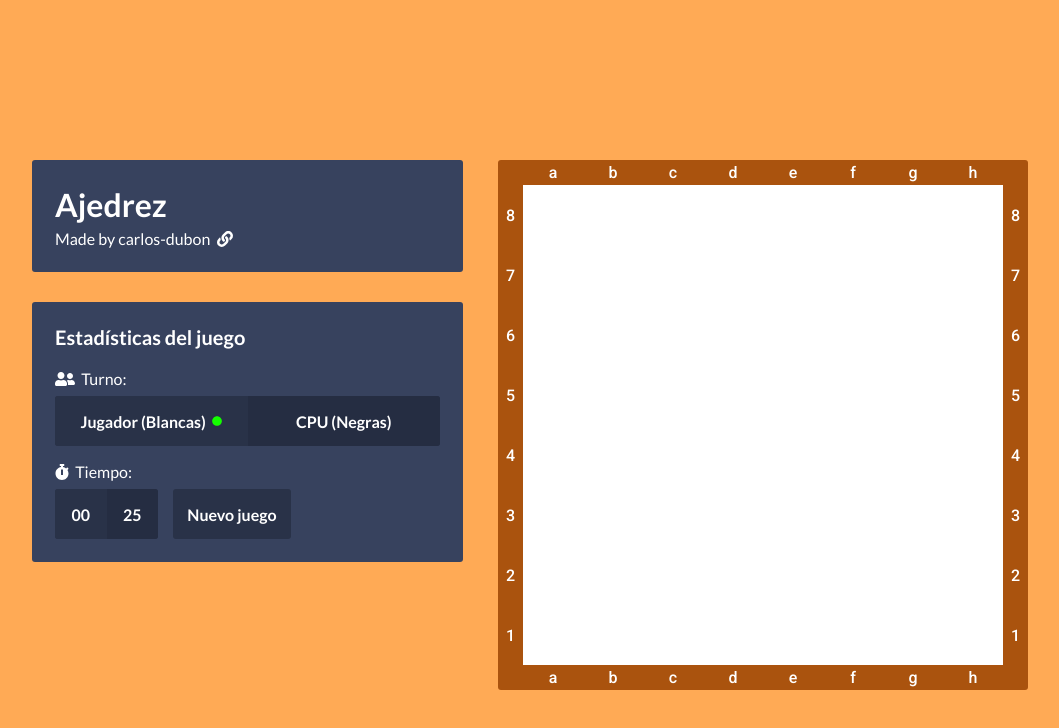
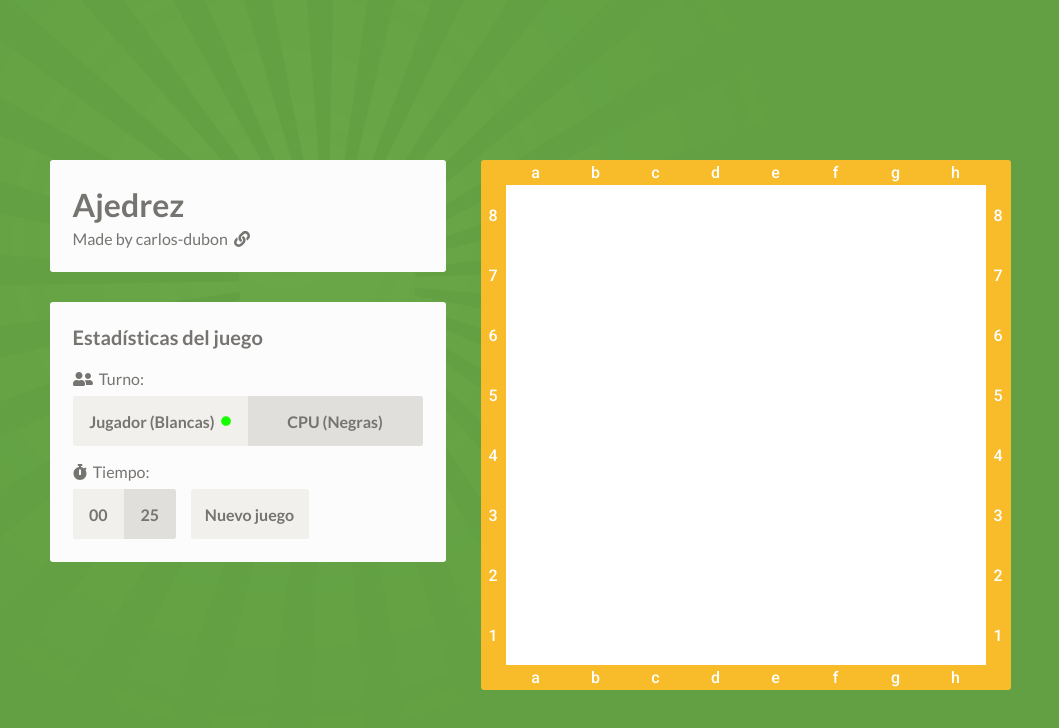
Before and after one commit to carlos-dubon/chess, a website built with webpack: page src/index.html in a window 1280 px wide. Shown: the whole page, without its empty margins (110-1169 px from the left). Built offline with nearby package versions, Linux system fonts and the light colour scheme.

Commit message:
New theme

```diff
--- a/src/index.html
+++ b/src/index.html
@@ -25,7 +25,7 @@
           <h1>Ajedrez</h1>
           <p>
             Made by
-            <a href="https://carlos-dubon.github.io/"
+            <a href="https://github.com/carlos-dubon"
               >carlos-dubon&nbsp;&nbsp;<i class="fas fa-link"></i
             ></a>
           </p>
--- a/src/scss/_constants.scss
+++ b/src/scss/_constants.scss
@@ -1,9 +1,9 @@
 $boardSize: 480px;
 $tileSize: 60px;
 $boardTileSize: calc($boardSize/8);
-$pieceColor: #773b0a;
+$pieceColor: #1a1818;
 $boardBorder: #f4f4f4;
-$lightTile: #f3eded;
-$darkTile: #f5c16c;
-$appBackground: #ffaa55;
+$lightTile: #eae9d2;
+$darkTile: #4b7399;
+$appBackground: #62a043;
 $activeColor: rgba(170, 83, 14, 0.8);
--- a/src/scss/_container.scss
+++ b/src/scss/_container.scss
@@ -8,6 +8,7 @@
   height: 530px;
   overflow: hidden;
   border-radius: 3px;
+  $border: #f8bc2b;
   .row-1,
   .row-3 {
     color: white;
@@ -18,7 +19,7 @@
     align-items: center;
     height: 25px;
     width: 100%;
-    background-color: #aa530e;
+    background-color: $border;
     .col-empty {
       width: 25px;
     }
@@ -42,7 +43,7 @@
       flex-direction: column;
       width: 25px;
       height: 100%;
-      background-color: #aa530e;
+      background-color: $border;
       .y-label {
         color: white;
         font-family: "Roboto", sans-serif;
--- a/src/scss/_loader.scss
+++ b/src/scss/_loader.scss
@@ -3,7 +3,7 @@
   position: absolute;
   top: 0;
   left: 0;
-  background: #ffaa55;
+  background: #62a043;
   display: flex;
   flex-direction: column;
   width: 100%;
@@ -15,7 +15,7 @@
 #box {
   width: 60px;
   height: 60px;
-  background: #37425e;
+  background: #f8bc2b;
   animation: animate 0.5s linear infinite;
   border-radius: 3px;
 }
--- a/src/scss/main.scss
+++ b/src/scss/main.scss
@@ -14,12 +14,17 @@ a {
   color: inherit;
 }
 
+
 body {
   height: 100vh;
   display: flex;
   justify-content: center;
   align-items: center;
   background-color: $appBackground;
+  background: url("../images/aurora.png");
+  background-position: center center;
+  background-repeat: no-repeat;
+  background-size: cover;
 }
 
 .board {
@@ -84,17 +89,17 @@ body {
   flex-direction: row;
   height: $boardSize;
   .game-stats {
-    width: 431px;
+    width: 396px;
     font-family: "Lato", sans-serif;
     margin-right: 35px;
     .header {
       display: flex;
       flex-direction: column;
       justify-content: center;
-      color: white;
-      width: 431px;
+      color: #767471;
+      width: 396px;
       height: 112px;
-      background: #37425e;
+      background: #fcfcfc;
       border-radius: 3px;
       padding: 23px;
       h1 {
@@ -112,12 +117,12 @@ body {
     }
 
     .stats {
-      color: white;
+      color: #767471;
       padding: 23px;
       margin-top: 30px;
-      background: #37425e;
+      background: #fcfcfc;
       border-radius: 3px;
-      width: 431px;
+      width: 396px;
       // height: 265px;
       h2 {
         font-weight: bold;
@@ -132,9 +137,9 @@ body {
       .players {
         display: flex;
         flex-direction: row;
-        width: 385px;
+        width: 350px;
         height: 50px;
-        background: #293248;
+        background: #F2F0ED;
         font-weight: bold;
         font-size: 16px;
         border-radius: 3px;
@@ -144,7 +149,7 @@ body {
           display: flex;
           justify-content: center;
           align-items: center;
-          background: #293248;
+          background: #F2F0ED;
           width: 50%;
           border-top-left-radius: 3px;
           border-bottom-left-radius: 3px;
@@ -153,7 +158,7 @@ body {
           display: flex;
           justify-content: center;
           align-items: center;
-          background: #252d42;
+          background: #e0dfdc;
           width: 50%;
           border-top-right-radius: 3px;
           border-bottom-right-radius: 3px;
@@ -174,7 +179,7 @@ body {
         flex-direction: row;
         width: 103px;
         height: 50px;
-        background: #293248;
+        background: #F2F0ED;
         font-weight: bold;
         font-size: 16px;
         border-radius: 3px;
@@ -184,7 +189,7 @@ body {
           display: flex;
           justify-content: center;
           align-items: center;
-          background: #293248;
+          background: #F2F0ED;
           width: 50%;
           border-top-left-radius: 3px;
           border-bottom-left-radius: 3px;
@@ -193,7 +198,7 @@ body {
           display: flex;
           justify-content: center;
           align-items: center;
-          background: #252d42;
+          background: #e0dfdc;
           width: 50%;
           border-top-right-radius: 3px;
           border-bottom-right-radius: 3px;
@@ -206,13 +211,13 @@ body {
         align-items: center;
         width: 118px;
         height: 50px;
-        background: #293248;
+        background: #F2F0ED;
         border-radius: 3px;
         font-weight: bold;
         font-size: 16px;
         transition: 0.3s;
         &:hover {
-          background: #252d42;
+          background: #e0dfdc;
         }
       }
     }
--- a/webpack.config.js
+++ b/webpack.config.js
@@ -42,6 +42,21 @@ module.exports = {
         ],
         exclude: /node_modules/,
       },
+      {
+        test: /\.(jpe?g|png|gif)$/,
+        use: [
+          {
+            loader: "url-loader",
+            options: {
+              outputPath: "./images",
+              name: "./[name].[ext]",
+              publicPath: '../images',
+              useRelativePaths: true,
+            },
+          },
+        ],
+        exclude: /node_modules/,
+      },
     ],
   },
   resolve: {
```
Also changed, not shown: build/images/aurora.png (added), build/images/favicon.png, build/index.html, build/main.css, src/images/aurora.png (added), src/images/favicon.png.
